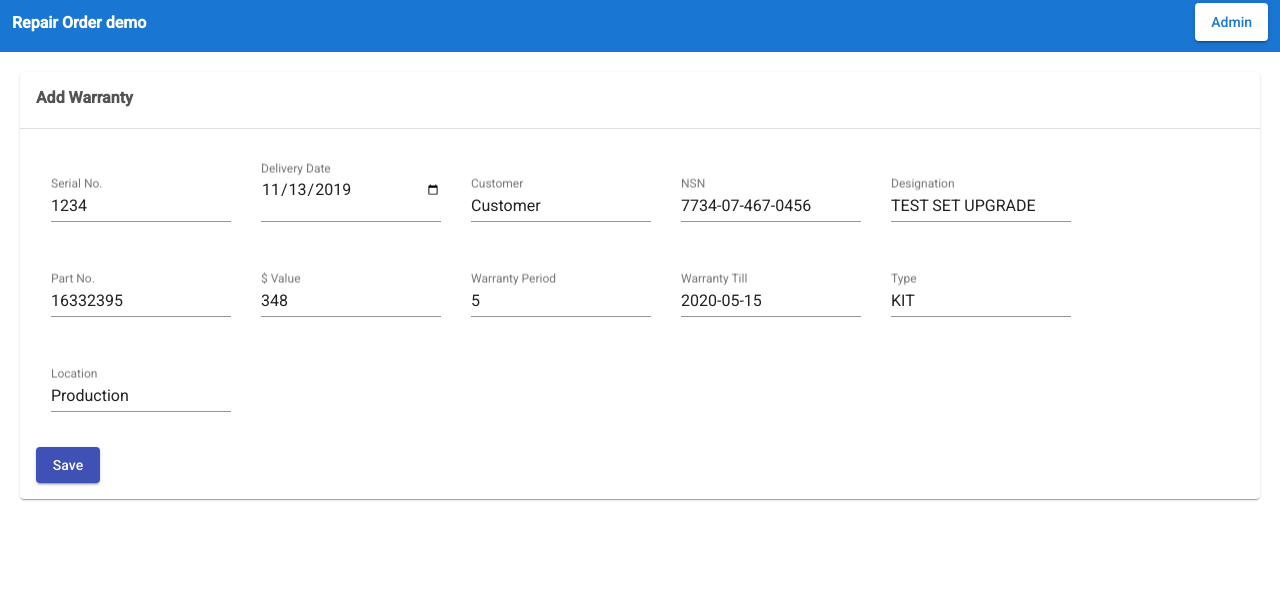
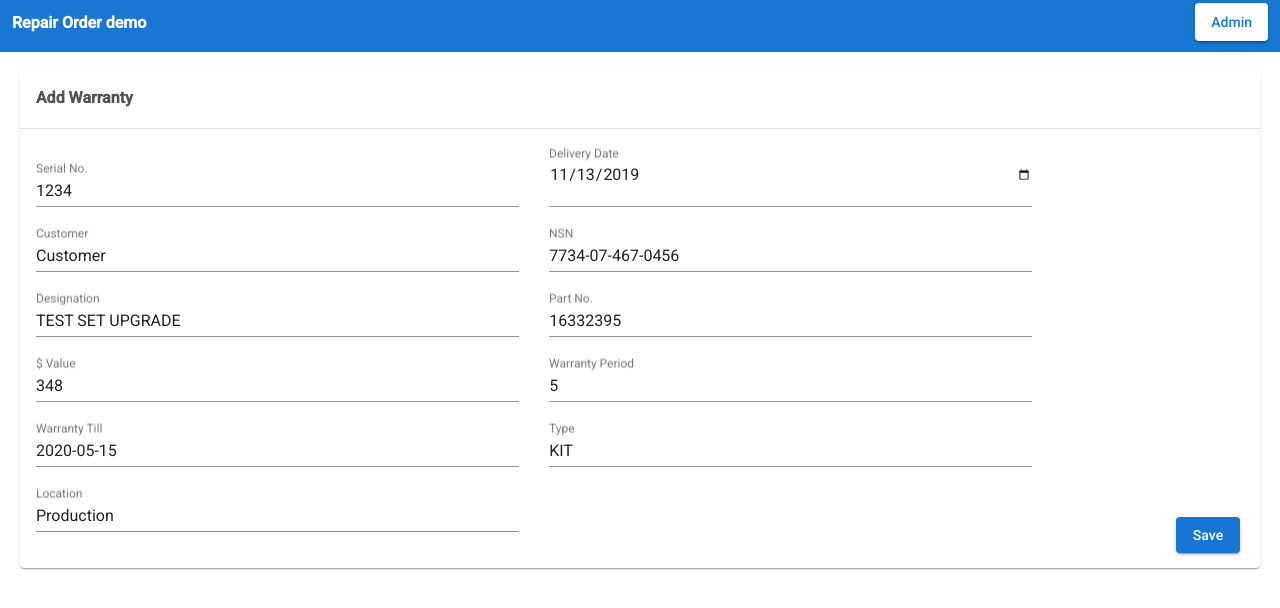
Before and after one commit to gurpreetdrake/ro-demo, an Angular app: page /add-warranty in a window 1280 px wide. Shown: the top 608 px of the page. Built offline with nearby package versions, Linux system fonts and the light colour scheme; no server answers.

Commit message:
ui add warranty updated

```diff
--- a/src/Model/documentmodel.ts
+++ b/src/Model/documentmodel.ts
@@ -1,3 +1,3 @@
 export interface DocumentModel {
-    src:""
+    src:"";
 }
--- a/src/add-warranty/add-warranty.component.css
+++ b/src/add-warranty/add-warranty.component.css
@@ -2,17 +2,23 @@
   padding-top: 28px;
   padding-left: 20px;
   padding-right: 20px;
-}
-mat-divider{
-  margin-bottom: 50px;
 }
 .example-container{
   width: 100%;
   margin-top: 40px;
 }
 mat-form-field{
-margin: 15px;
+  margin-right: 30px;
+  width: 40%;;
 }
 h4{
   color: rgb(84, 82, 82);
 }
+
+button{
+  position: absolute;
+  right:20px;
+  bottom :15px;
+  color: #fff;
+  background-color: #1776D2;
+}
--- a/src/add-warranty/add-warranty.component.html
+++ b/src/add-warranty/add-warranty.component.html
@@ -3,7 +3,7 @@
 <h4>Add Warranty</h4>
 <mat-divider></mat-divider>
 <div class="example-container">
-    <mat-grid-list cols="2">
+    <mat-grid-list cols="2" >
         <mat-form-field>
           <input matInput placeholder="Serial No." [(ngModel)]="newRecord.serialNo">
         </mat-form-field>
@@ -50,6 +50,6 @@
     </mat-grid-list>
 </div>
 
-<button mat-raised-button color="primary" (click)="saveRecord()">Save</button>
+<button mat-raised-button (click)="saveRecord()">Save</button>
 </mat-card>
 </div>
```
